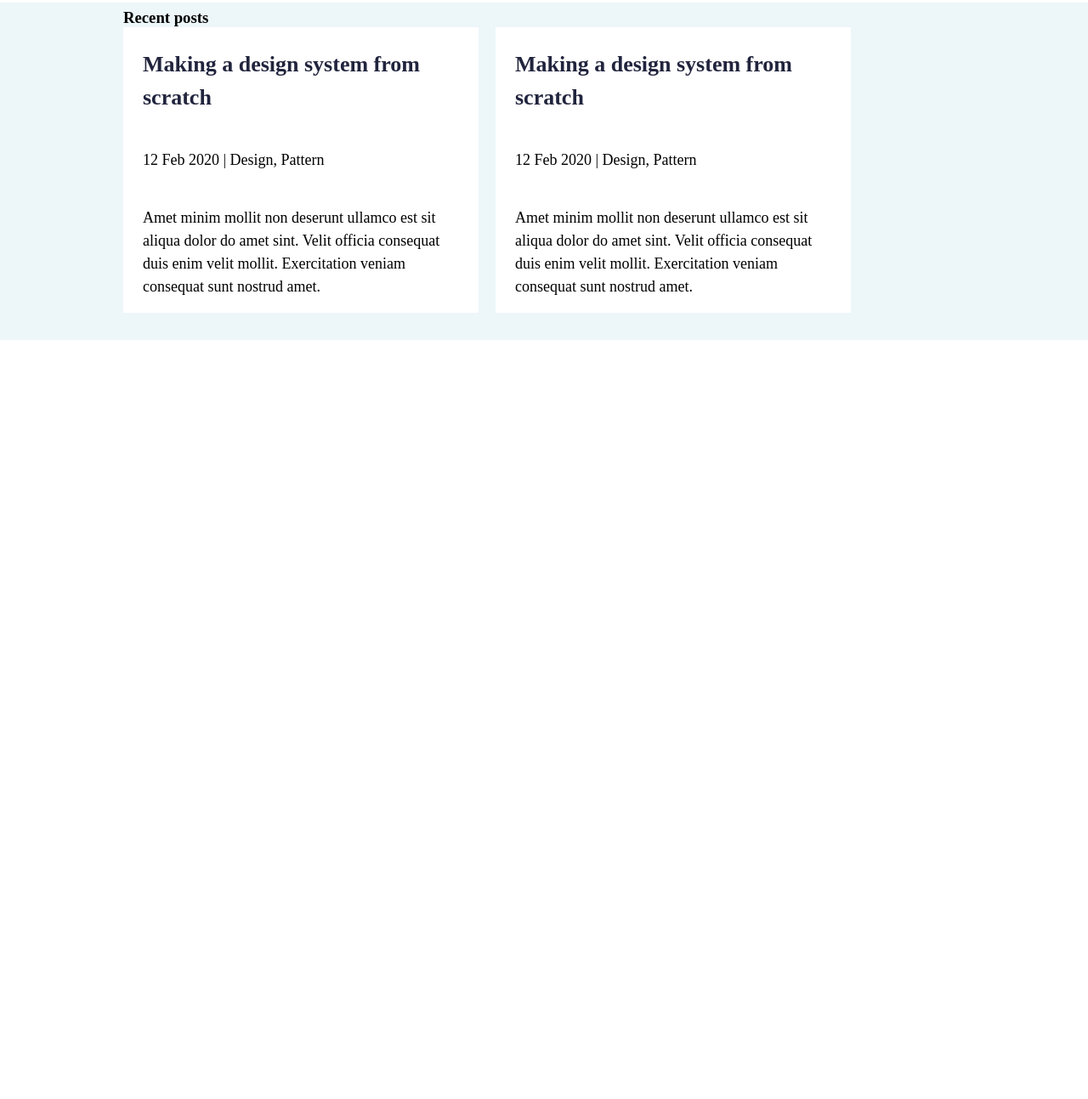
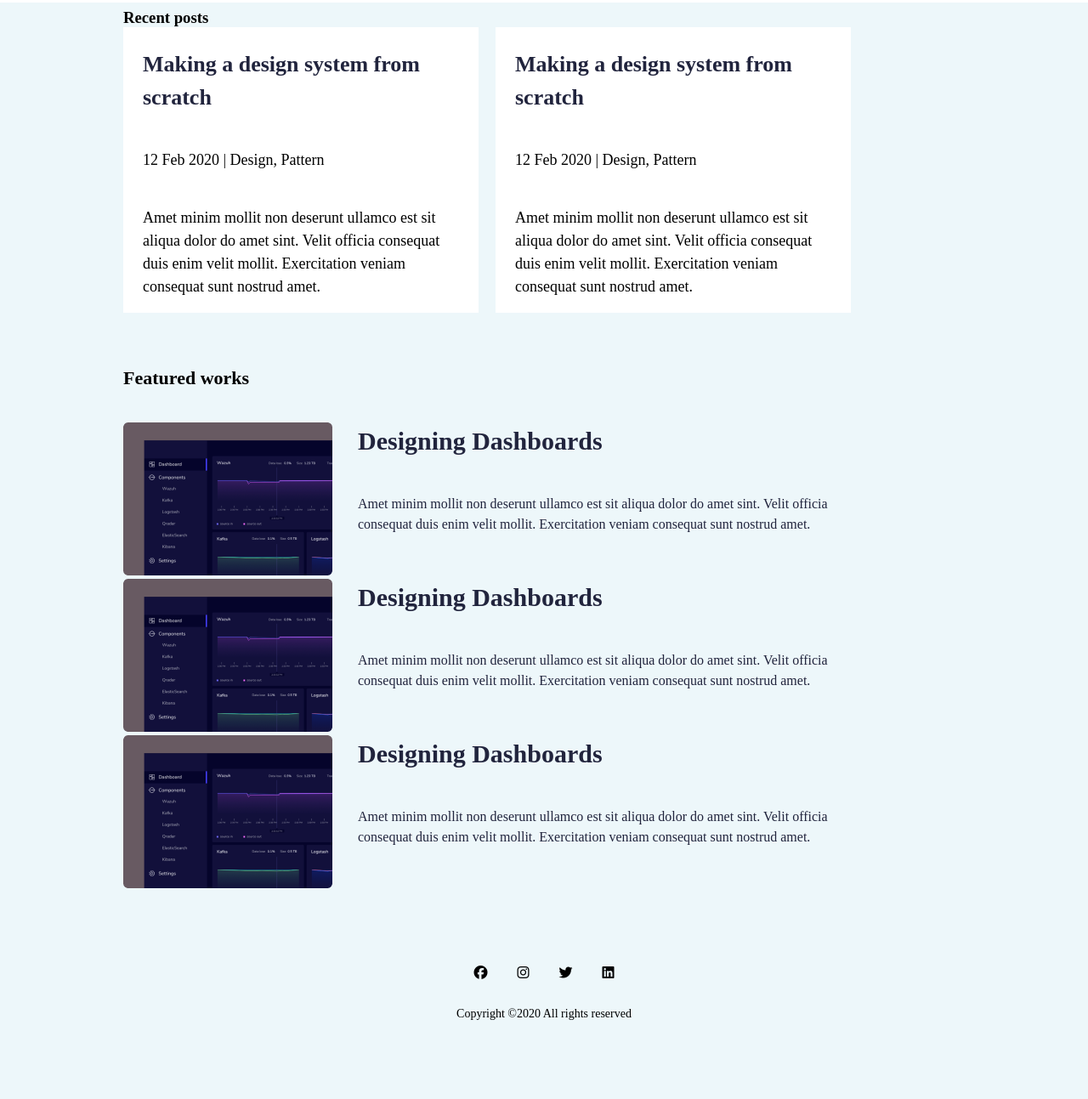
Before and after one commit to Azamatjon-developer/month-4-homework-1, a plain HTML site: page index.html in a window 1280 px wide. Shown: the part 617-1910 px from the top of the page at 85% size. Before the commit the page ends 1017 px from the top, so only its background shows below. Drawn offline with Linux system fonts and the light colour scheme.

Commit message:
home page done

```diff
--- a/index.html
+++ b/index.html
@@ -60,6 +60,51 @@
                     </div>
                 </div>
             </section>
+
+            <section class="works">
+                <h2>Featured works</h2>
+                <div class="works_desc">
+                    <div class="desc_left">
+                        <img src="./img/desc left.png" alt="desc_left">
+                    </div>
+                    <div class="desc_right">
+                        <h3>Designing Dashboards</h3>
+                        <p>Amet minim mollit non deserunt ullamco est sit aliqua dolor do amet sint. Velit officia consequat duis enim velit mollit. Exercitation veniam consequat sunt nostrud amet.</p>
+                    </div>
+                </div>
+                <div class="works_desc">
+                    <div class="desc_left">
+                        <img src="./img/desc left.png" alt="desc_left">
+                    </div>
+                    <div class="desc_right">
+                        <h3>Designing Dashboards</h3>
+                        <p>Amet minim mollit non deserunt ullamco est sit aliqua dolor do amet sint. Velit officia consequat duis enim velit mollit. Exercitation veniam consequat sunt nostrud amet.</p>
+                    </div>
+                </div>
+                <div class="works_desc">
+                    <div class="desc_left">
+                        <img src="./img/desc left.png" alt="desc_left">
+                    </div>
+                    <div class="desc_right">
+                        <h3>Designing Dashboards</h3>
+                        <p>Amet minim mollit non deserunt ullamco est sit aliqua dolor do amet sint. Velit officia consequat duis enim velit mollit. Exercitation veniam consequat sunt nostrud amet.</p>
+                    </div>
+                </div>
+            </section>
+
+            <section class="media">
+                <div class="media-icons">
+                    <span><i class="fa-brands fa-facebook"></i></span>
+                    <span><i class="fa-brands fa-instagram"></i></span>
+                    <span><i class="fa-brands fa-twitter"></i></span>
+                    <span><i class="fa-brands fa-linkedin"></i></span>
+
+                </div>
+                <div class="media-info">
+                    <p>Copyright ©2020 All rights reserved </p>
+                </div>
+
+            </section>
         </div>
     </main>
 </body>
--- /dev/null
+++ b/scss/blocks/_media.scss
@@ -0,0 +1,19 @@
+.media{
+    padding: 87px 50px;
+
+    .media-icons{
+        display: flex;
+        justify-content: center;
+    align-items: center;
+    gap: 35px;
+    }
+
+    p{
+        text-align: center;
+        padding-top: 26px;
+        font-weight: 400;
+        font-size: 14px;
+        line-height: 26px;
+        text-align: center;
+    }
+}
--- /dev/null
+++ b/scss/blocks/_works.scss
@@ -0,0 +1,61 @@
+.works{
+
+    h2{
+        padding-top: 15px;
+        padding-bottom: 22px;
+        font-size: 22px;
+        line-height: 60px;
+    }
+
+    .works_desc{
+        display: flex;
+        gap: 30px;
+
+        .desc_right{
+            display: flex;
+            flex-direction: column;
+            gap: 40px;
+
+            h3{
+                font-weight: 700;
+                font-size: 30px;
+                line-height: 44px;
+                color:#21243D;
+
+            }
+
+            p{
+                max-width: 594px;
+                font-weight: 400;
+                line-height: 24px;
+                color:#21243D;
+            }
+        }
+    }
+
+}
+
+
+@media (max-width:600px) {
+
+    .works{
+        text-align: center;
+
+        h2{
+            text-align: center;
+        }
+
+        .works_desc{
+            flex-wrap: wrap;
+            display: flex;
+            justify-content: center;
+            align-items: center;
+
+            p{
+                padding: 10px;
+            }
+        }
+    }
+
+
+}
--- a/scss/main.scss
+++ b/scss/main.scss
@@ -2,6 +2,8 @@
 @import"./blocks/_navbar";
 @import"./blocks/hero";
 @import"./blocks/posts";
+@import"./blocks/works";
+@import"./blocks/media";
 
 
 *{
```
Also changed, not shown: css/main.min.css, img/desc left.png (added), 1 other file.
